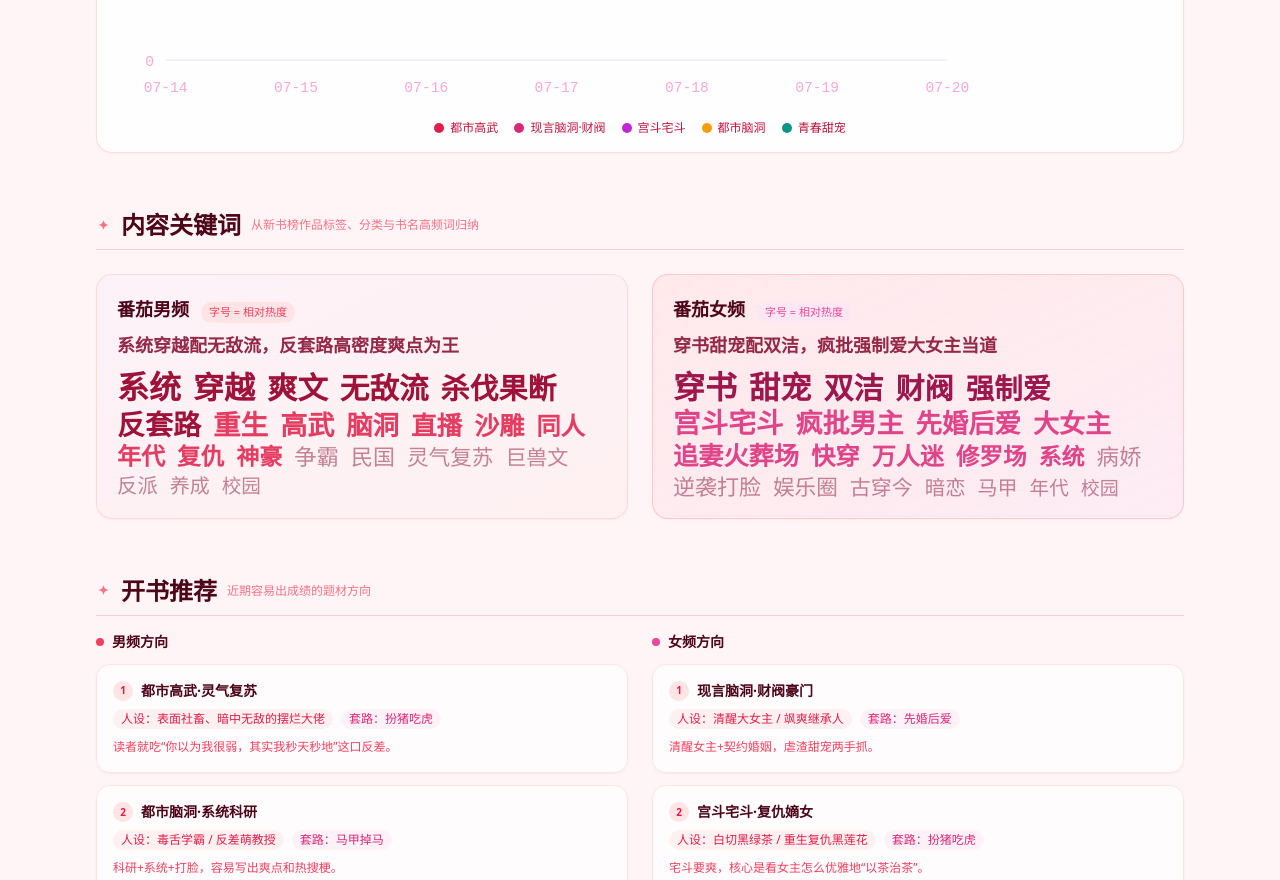
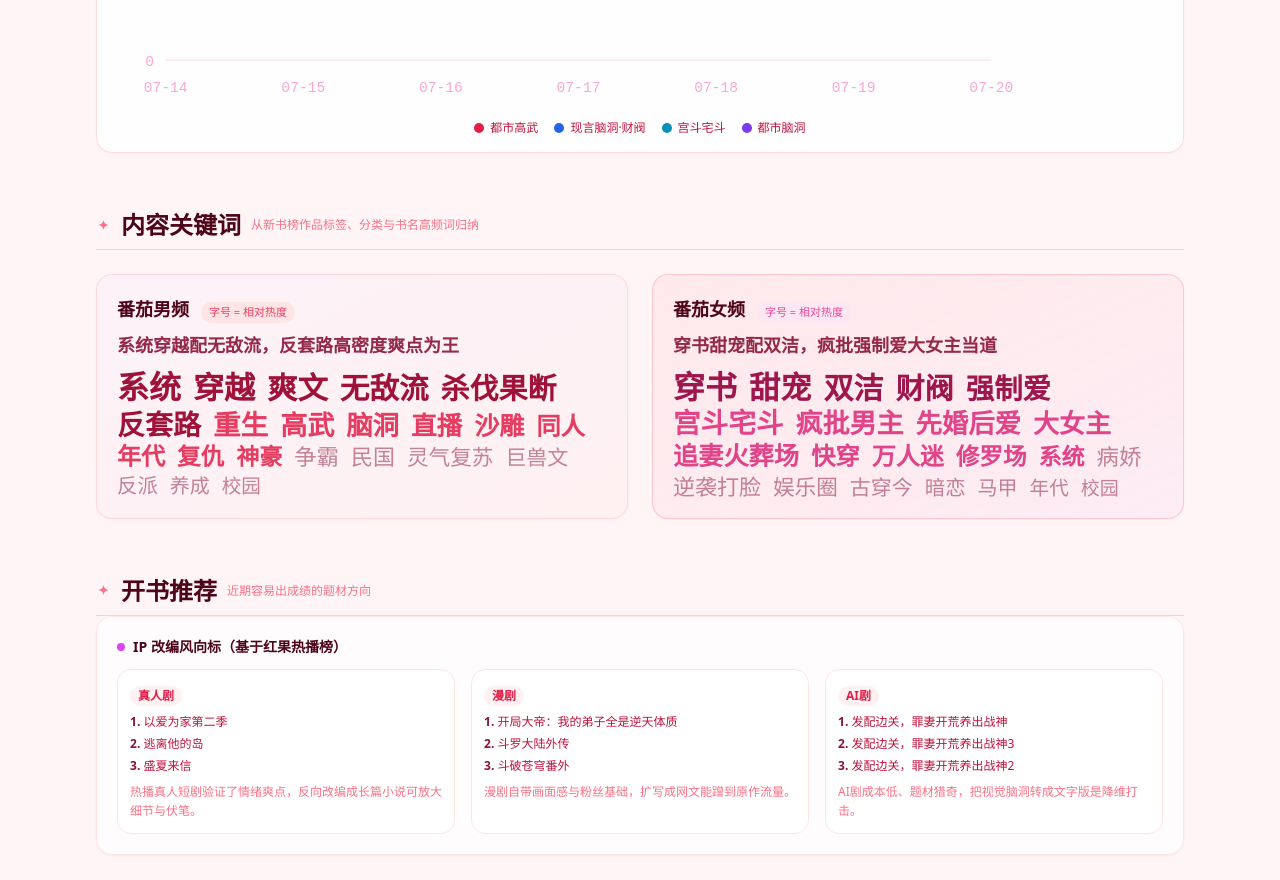
Before and after one commit to kelly30339254/webnovel-radar, a React (Vite) app: page / in a window 1280 px wide. Shown: the part 1920-2800 px from the top of the page. Built offline with nearby package versions, Linux system fonts and the light colour scheme.

Commit message:
feat: 红果热播榜/新书榜阅读链接/IP改编推荐/趋势图优化

```diff
--- /dev/null
+++ b/public/data/hongguo-hot.json
@@ -0,0 +1,51 @@
+{
+  "updatedAt": "2026-07-20",
+  "sourceUrl": "https://wangwendashuju.com/hongguo",
+  "categories": [
+    {
+      "name": "真人剧",
+      "items": [
+        { "rank": 1, "title": "以爱为家第二季", "heat": "6674万", "note": "真人情感短剧，家庭羁绊与成长" },
+        { "rank": 2, "title": "逃离他的岛", "heat": "6330万", "note": "悬疑爱情，海岛求生" },
+        { "rank": 3, "title": "盛夏来信", "heat": "6208万", "note": "青春治愈，书信往来" },
+        { "rank": 4, "title": "顾先生，搭个伙", "heat": "6172万", "note": "都市甜宠，契约恋爱" },
+        { "rank": 5, "title": "放弃家产后，我荣耀归来", "heat": "6108万", "note": "都市逆袭，豪门恩怨" },
+        { "rank": 6, "title": "家里家外", "heat": "7099万", "note": "方言年代家庭短剧，口碑爆款" },
+        { "rank": 7, "title": "好一个乖乖女", "heat": "6500万", "note": "女频复仇，爽点密集" },
+        { "rank": 8, "title": "潜龙出山，有眼不识金镶玉", "heat": "6093万", "note": "都市神医，强势逆袭" },
+        { "rank": 9, "title": "婚夜", "heat": "6050万", "note": "新婚夜悬疑反转" },
+        { "rank": 10, "title": "穿书之炮灰变身天道亲闺女", "heat": "6000万", "note": "穿书修仙，团宠逆袭" }
+      ]
+    },
+    {
+      "name": "漫剧",
+      "items": [
+        { "rank": 1, "title": "开局大帝：我的弟子全是逆天体质", "heat": "6171万", "note": "玄幻漫剧，弟子全员挂逼" },
+        { "rank": 2, "title": "斗罗大陆外传", "heat": "5800万", "note": "经典IP漫改，情怀加持" },
+        { "rank": 3, "title": "斗破苍穹番外", "heat": "5700万", "note": "退婚流鼻祖，持续热度" },
+        { "rank": 4, "title": "完美世界动画版", "heat": "5600万", "note": "独断万古，热血升级" },
+        { "rank": 5, "title": "神印王座", "heat": "5500万", "note": "唐家三少IP，热血奇幻" },
+        { "rank": 6, "title": "吞噬星空", "heat": "5400万", "note": "科幻修仙，宇宙冒险" },
+        { "rank": 7, "title": "仙逆", "heat": "5300万", "note": "凡人流经典，杀伐果断" },
+        { "rank": 8, "title": "遮天", "heat": "5200万", "note": "九龙拉棺，修仙史诗" },
+        { "rank": 9, "title": "一念永恒", "heat": "5100万", "note": "轻松修仙，逗比主角" },
+        { "rank": 10, "title": "凡人修仙传", "heat": "5000万", "note": "稳扎稳打的修仙标杆" }
+      ]
+    },
+    {
+      "name": "AI剧",
+      "items": [
+        { "rank": 1, "title": "发配边关，罪妻开荒养出战神", "heat": "6860万", "note": "AI漫剧，女性逆袭种田" },
+        { "rank": 2, "title": "发配边关，罪妻开荒养出战神3", "heat": "6633万", "note": "系列第三部，热度延续" },
+        { "rank": 3, "title": "发配边关，罪妻开荒养出战神2", "heat": "6623万", "note": "系列第二部，稳定输出" },
+        { "rank": 4, "title": "开局大帝：我的弟子全是逆天体质", "heat": "5989万", "note": "AI漫剧，特效场面多" },
+        { "rank": 5, "title": "分家只给枯井，我挖出灵泉", "heat": "5963万", "note": "AI剧，种田+金手指" },
+        { "rank": 6, "title": "菩提临世真人AI版", "heat": "6500万", "note": "首部登顶总榜的AI短剧" },
+        { "rank": 7, "title": "斩仙台AI真人版", "heat": "6200万", "note": "仙侠AI剧，播放量破亿" },
+        { "rank": 8, "title": "AI重生之我是豪门千金", "heat": "5800万", "note": "重生复仇，AI制作" },
+        { "rank": 9, "title": "AI换脸：总裁的小娇妻", "heat": "5700万", "note": "霸总甜宠，AI短剧" },
+        { "rank": 10, "title": "我在AI世界当大佬", "heat": "5600万", "note": "科幻AI剧，元宇宙题材" }
+      ]
+    }
+  ]
+}
--- a/src/pages/Home.tsx
+++ b/src/pages/Home.tsx
@@ -57,7 +57,7 @@ export default function Home() {
           <BookRecs />
           <FanqieBoards boards={data.boards} />
           <div className="mt-14 grid gap-10 lg:grid-cols-2">
-            <IpHot items={data.ipHot ?? []} />
+            <IpHot />
             <div>
               <AdaptWatch items={data.adaptWatch ?? []} />
               <Announcements items={data.announcements ?? []} />
--- a/src/sections/BookRecs.tsx
+++ b/src/sections/BookRecs.tsx
@@ -1,4 +1,22 @@
+import { useEffect, useState } from 'react'
 import SectionTitle from '@/sections/SectionTitle'
+
+type ShortDrama = {
+  rank: number
+  title: string
+  heat: string
+  note?: string
+}
+
+type Category = {
+  name: string
+  items: ShortDrama[]
+}
+
+type HongguoData = {
+  updatedAt: string
+  categories: Category[]
+}
 
 const RECS = {
   male: [
@@ -33,10 +51,53 @@ function RecCard({ item, index }: { item: (typeof RECS.male)[0]; index: number }
   )
 }
 
+const ADAPT_REASONS: Record<string, string> = {
+  真人剧: '热播真人短剧验证了情绪爽点，反向改编成长篇小说可放大细节与伏笔。',
+  漫剧: '漫剧自带画面感与粉丝基础，扩写成网文能蹭到原作流量。',
+  AI剧: 'AI剧成本低、题材猎奇，把视觉脑洞转成文字版是降维打击。',
+}
+
 export default function BookRecs() {
+  const [ipData, setIpData] = useState<HongguoData | null>(null)
+
+  useEffect(() => {
+    fetch('/data/hongguo-hot.json')
+      .then((r) => r.json())
+      .then((d: HongguoData) => setIpData(d))
+      .catch(() => setIpData(null))
+  }, [])
+
   return (
     <section className="mt-14">
       <SectionTitle id="book-recs" title="开书推荐" hint="近期容易出成绩的题材方向" />
+      {ipData && (
+        <div className="card-pink mb-6 rounded-2xl border border-rose-100 bg-white/70 p-5 shadow-sm backdrop-blur-sm">
+          <h3 className="mb-3 flex items-center gap-2 text-sm font-bold text-rose-950">
+            <span className="h-2 w-2 rounded-full bg-fuchsia-500" />
+            IP 改编风向标（基于红果热播榜）
+          </h3>
+          <div className="grid gap-4 md:grid-cols-3">
+            {ipData.categories.map((cat) => {
+              const top = cat.items.slice(0, 3)
+              return (
+                <div key={cat.name} className="rounded-xl border border-rose-100 bg-white/80 p-3">
+                  <span className="inline-block rounded-full bg-rose-50 px-2 py-0.5 text-xs font-semibold text-rose-600">
+                    {cat.name}
+                  </span>
+                  <ol className="mt-2 space-y-1.5">
+                    {top.map((it) => (
+                      <li key={it.rank} className="text-xs text-rose-700">
+                        <span className="font-bold text-rose-900">{it.rank}.</span> {it.title}
+                      </li>
+                    ))}
+                  </ol>
+                  <p className="mt-2 text-xs leading-relaxed text-rose-400">{ADAPT_REASONS[cat.name]}</p>
+                </div>
+              )
+            })}
+          </div>
+        </div>
+      )}
       <div className="mt-4 grid gap-6 lg:grid-cols-2">
         <div>
           <h3 className="mb-3 flex items-center gap-2 text-sm font-bold text-rose-950">
--- a/src/sections/FanqieBoards.tsx
+++ b/src/sections/FanqieBoards.tsx
@@ -48,7 +48,15 @@ export default function FanqieBoards({ boards }: { boards: Board[] }) {
                       {book.rank}
                     </span>
                     <div className="min-w-0 flex-1">
-                      <p className="font-medium leading-snug text-rose-950">{book.title}</p>
+                      <a
+                        href={`https://fanqienovel.com/search/${encodeURIComponent(book.title)}`}
+                        target="_blank"
+                        rel="noreferrer noopener"
+                        className="block font-medium leading-snug text-rose-950 hover:text-rose-600"
+                        title={book.title}
+                      >
+                        {book.title}
+                      </a>
                       <p className="mt-0.5 text-xs text-rose-400">
                         {book.author}
                         {book.heat ? ` · ${book.heat}` : ''}
--- a/src/sections/TrendChart.tsx
+++ b/src/sections/TrendChart.tsx
@@ -2,10 +2,10 @@ import { useMemo, useState } from 'react'
 import type { HistoryData } from '@/types/wind'
 import SectionTitle from '@/sections/SectionTitle'
 
-const COLORS = ['#e11d48', '#db2777', '#c026d3', '#f59e0b', '#0d9488']
+const COLORS = ['#e11d48', '#2563eb', '#0891b2', '#7c3aed']
 const W = 720
 const H = 300
-const PAD = { left: 36, right: 150, top: 18, bottom: 30 }
+const PAD = { left: 36, right: 120, top: 18, bottom: 30 }
 
 /* 右侧标签用短名，避免长题材名溢出被裁 */
 function shortName(name: string): string {
@@ -24,7 +24,7 @@ export default function TrendChart({ history }: { history: HistoryData | null })
   const series = useMemo(() => {
     if (!days.length) return []
     const latest = days[days.length - 1]
-    const top = [...latest.genres].sort((a, b) => b.heat - a.heat).slice(0, 5).map((g) => g.name)
+    const top = [...latest.genres].sort((a, b) => b.heat - a.heat).slice(0, 4).map((g) => g.name)
     return top.map((name, i) => ({
       name,
       color: COLORS[i % COLORS.length],
@@ -117,7 +117,10 @@ export default function TrendChart({ history }: { history: HistoryData | null })
                 </text>
               </g>
             ))}
-            {days.map((d, i) => (
+            {days.map((d, i) => {
+              const showLabel = days.length <= 10 || i % 5 === 0 || i === days.length - 1
+              if (!showLabel) return null
+              return (
                 <text
                   key={d.date}
                   x={xOf(i)}
@@ -129,7 +132,8 @@ export default function TrendChart({ history }: { history: HistoryData | null })
                 >
                   {d.date.slice(5)}
                 </text>
-            ))}
+              )
+            })}
             {rendered.map(({ s, pts, last }) => {
               const labelX = Math.min(last.x + 8, W - PAD.right + 10)
               const ly = labels.get(s.name) ?? last.y
@@ -141,13 +145,13 @@ export default function TrendChart({ history }: { history: HistoryData | null })
                       points={pts.map((p) => `${p.x},${p.y}`).join(' ')}
                       fill="none"
                       stroke={s.color}
-                      strokeWidth="2"
+                      strokeWidth="1.5"
                       strokeLinejoin="round"
                       strokeLinecap="round"
                     />
                   )}
                   {pts.map((p, i) => (
-                    <circle key={i} cx={p.x} cy={p.y} r="3" fill={s.color} />
+                    <circle key={i} cx={p.x} cy={p.y} r="2.2" fill={s.color} opacity="0.9" />
                   ))}
                   {/* 标签被拉开时画一条虚线牵引线指向终点 */}
                   {shifted && (
@@ -162,7 +166,7 @@ export default function TrendChart({ history }: { history: HistoryData | null })
                       opacity="0.5"
                     />
                   )}
-                  <circle cx={last.x} cy={last.y} r="3.5" fill={s.color} stroke="#fff" strokeWidth="1.5" />
+                  <circle cx={last.x} cy={last.y} r="3" fill={s.color} stroke="#fff" strokeWidth="1.5" />
                   {/* 仅保留数字热度，文字加白色描边光晕 */}
                   <text x={labelX} y={ly} fontSize="11" fontWeight="600" fill={s.color} stroke="#fff" strokeWidth="3.5" paintOrder="stroke" fontFamily="monospace">
                     {last.v}
```
Also changed, not shown: src/sections/IpHot.tsx (+67 -23 lines). Lines whose indentation alone changed are shown as unchanged.
